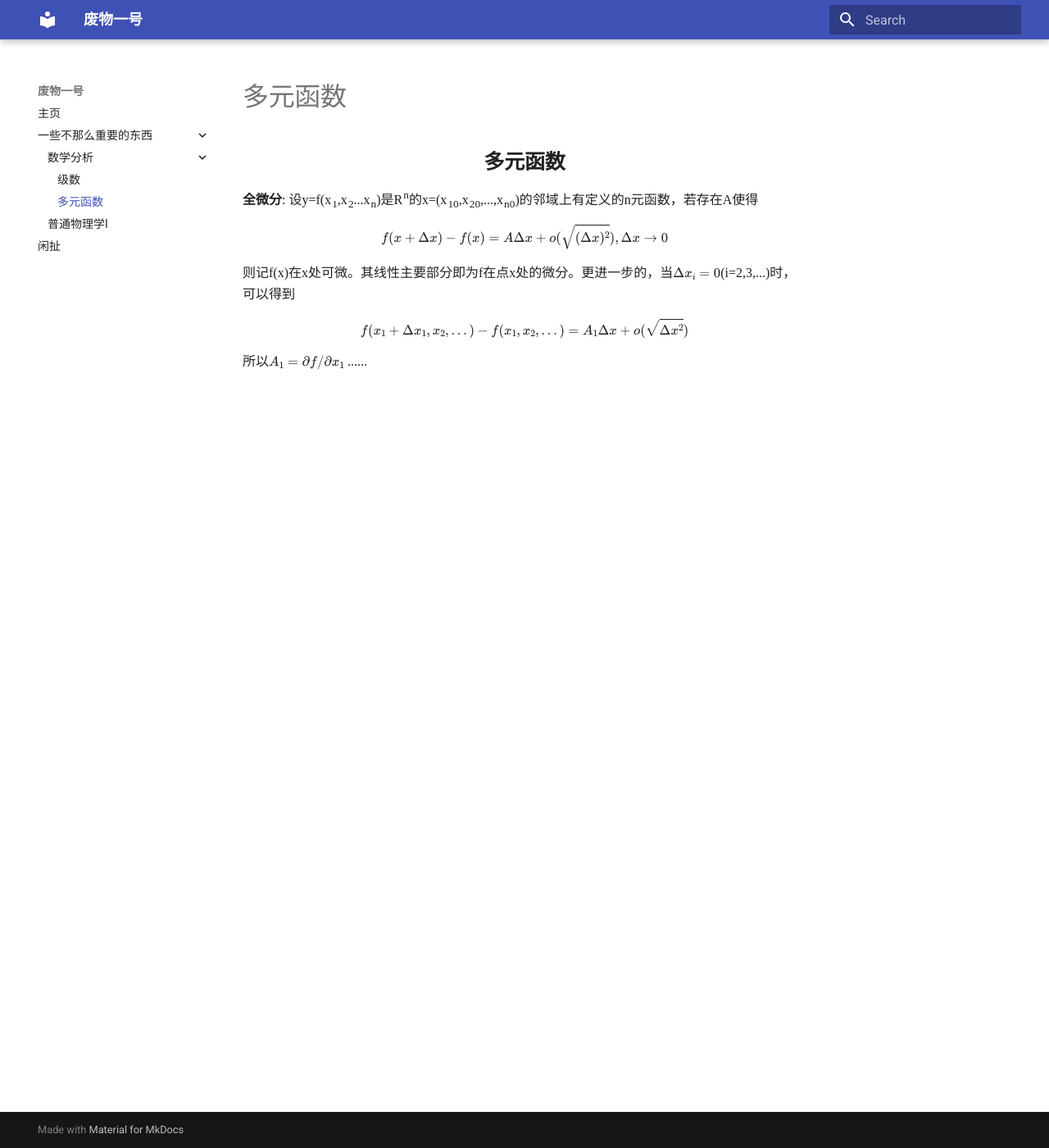
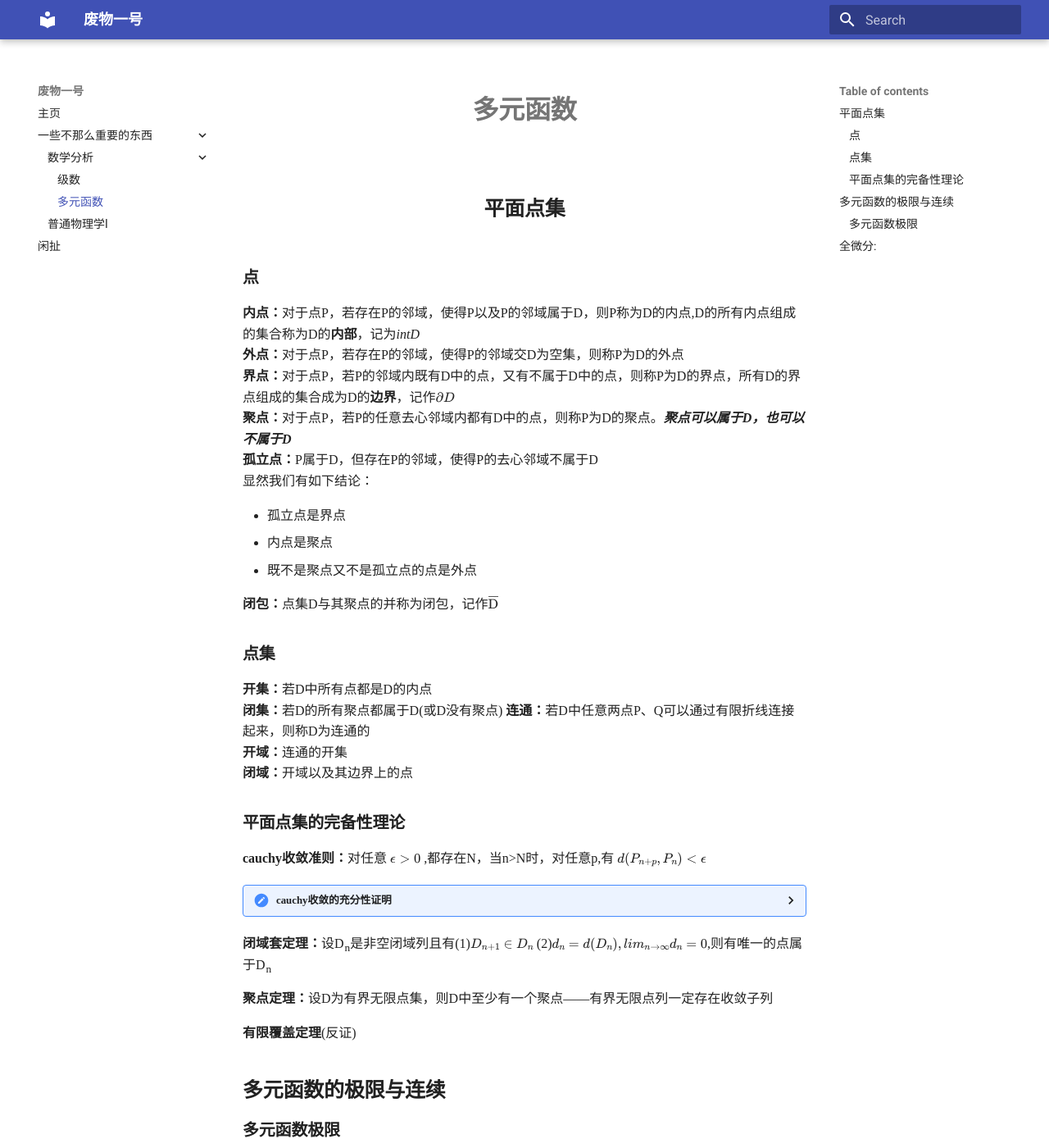
Before and after one commit to No-findX/No-findX.github.io, an MkDocs documentation site: the page built from docs/function.md, in a window 1280 px wide and 1400 px high. Shown: the whole window at 82% size. Built offline with MkDocs 1.6.1 and Material for MkDocs 9.7.7, drawn with Linux system fonts in a browser that asks for light colours; nearby versions of some CDN libraries; library files that are not in the unit come from our copies; some of the changed text lies outside the part shown.

Commit message:
5-7 12:00

```diff
--- a/docs/function.md
+++ b/docs/function.md
@@ -1,10 +1,88 @@
+---
+toc:
+    depth_from: 1
+    depth_to: 6
+    ordered: false
+---
+
 <font face = "仿宋">
-<h2> <b> <div align="center">多元函数 </div></b> </h2>
- <b>全微分</b>: 设y=f(x<sub>1</sub>,x<sub>2</sub>...x<sub>n</sub>)是R<sup>n</sup>的x=(x<sub>10</sub>,x<sub>20</sub>,...,x<sub>n0</sub>)的邻域上有定义的n元函数，若存在A使得
 
- $$ f(x+\Delta x)-f(x)=A\Delta x+o(\sqrt{(\Delta x)^2}) ,\Delta x\rightarrow 0 $$
+# <b> <div align="center">多元函数 </div></b>
 
- 则记f(x)在x处可微。其线性主要部分即为f在点x处的微分。更进一步的，当$\Delta x_i = 0$(i=2,3,...)时，可以得到
+## <b><div align = "center">平面点集</b></div>
+### **点**
+**内点：**对于点P，若存在P的邻域，使得P以及P的邻域属于D，则P称为D的内点,D的所有内点组成的集合称为D的**内部**，记为*intD*
+**外点：**对于点P，若存在P的邻域，使得P的邻域交D为空集，则称P为D的外点
+**界点：**对于点P，若P的邻域内既有D中的点，又有不属于D中的点，则称P为D的界点，所有D的界点组成的集合成为D的**边界**，记作$\partial D$
+**聚点：**对于点P，若P的任意去心邻域内都有D中的点，则称P为D的聚点。***聚点可以属于D，也可以不属于D***
+**孤立点：**P属于D，但存在P的邻域，使得P的去心邻域不属于D
+显然我们有如下结论：
+
+- 孤立点是界点
+- 内点是聚点
+- 既不是聚点又不是孤立点的点是外点
+
+**闭包：**点集D与其聚点的并称为闭包，记作$\overline{\text{D}}$
+
+### **点集**
+**开集：**若D中所有点都是D的内点
+**闭集：**若D的所有聚点都属于D(或D没有聚点)
+**连通：**若D中任意两点P、Q可以通过有限折线连接起来，则称D为连通的
+**开域：**连通的开集
+**闭域：**开域以及其边界上的点
+
+### **平面点集的完备性理论**
+
+**cauchy收敛准则：**对任意 $\epsilon>0$ ,都存在N，当n>N时，对任意p,有 $d(P_{n+p},P_n)< \epsilon$
+
+<details>
+<summary> cauchy收敛的充分性证明 </summary>
+令
+
+$P_n=(x_n,y_n)$
+
+则有
+
+$$|x_{n+p}-x_n|\leq d(P_{n+p},P_n)< \epsilon,|y_{n+p}-y_n|\leq d(P_{n+p},P_n)< \epsilon$$
+
+所以x,y均收敛，有
+
+$$lim_{n\to \infty}x_n=x,lim_{n\to \infty}y_n=y$$
+
+则有点列P<sub>n</sub>收敛于(x,y)
+</details>
+
+**闭域套定理：**设D<sub>n</sub>是非空闭域列且有(1)$D_{n+1}\in D_n$ (2)$d_n=d(D_n),lim_{n\to \infty}d_n=0$,则有唯一的点属于D<sub>n</sub>
+
+**聚点定理：**设D为有界无限点集，则D中至少有一个聚点——有界无限点列一定存在收敛子列
+
+**有限覆盖定理**(反证)
+
+## **多元函数的极限与连续**
+### **多元函数极限**
+**定义**：P<sub>0</sub>为D的一个聚点，若对任意$\epsilon>0$,都存在$\delta>0$,当$P\in U(P_0,\delta)\cap D$,有$|f(P)-A|<\epsilon$,则称A为f在D上，当点P趋向于P<sub>0</sub>时的极限，记为$lim_{P\to P_0}f(P)=A$
+
+<details><summary>求证：
+
+$$lim_{(x,y)\to (2,1)}(x^2+2y^2+2x-1)=9$$
+
+</summary>
+讨论1< x< 3,0< y< 2,
+
+$$|x^2+2y^2+2x-1-9|=|(x-2)(x+4)+2(y-1)(y+1)|\leq |x-2||x+4|+2|y-1||y+1|\leq 7\epsilon_1 +6\epsilon_2<\epsilon$$
+
+故存在邻域
+
+$$|x-2|\leq \frac{\epsilon}{13},|y-1|\leq \frac{\epsilon}{13}$$
+
+</details>
+
+## <b>全微分</b>:
+设y=f(x<sub>1</sub>,x<sub>2</sub>...x<sub>n</sub>)是R<sup>n</sup>的x=(x<sub>10</sub>,x<sub>20</sub>,...,x<sub>n0</sub>)的邻域上有定义的n元函数，若存在A使得
+
+$$ f(x+\Delta x)-f(x)=A\Delta x+o(\sqrt{(\Delta x)^2}) ,\Delta x\rightarrow 0 $$
+
+则记f(x)在x处可微。其线性主要部分即为f在点x处的微分。更进一步的，当$\Delta x_i = 0$(i=2,3,...)时，可以得到
 
  $$f(x_1+\Delta x_1,x_2,...)-f(x_1,x_2,...)=A_1\Delta x +o(\sqrt{\Delta x^2}) $$
 
```
Also changed, not shown: docs/series.md (+2 -0 lines), site/search/search_index.json, site/series/index.html, 1 other file.
